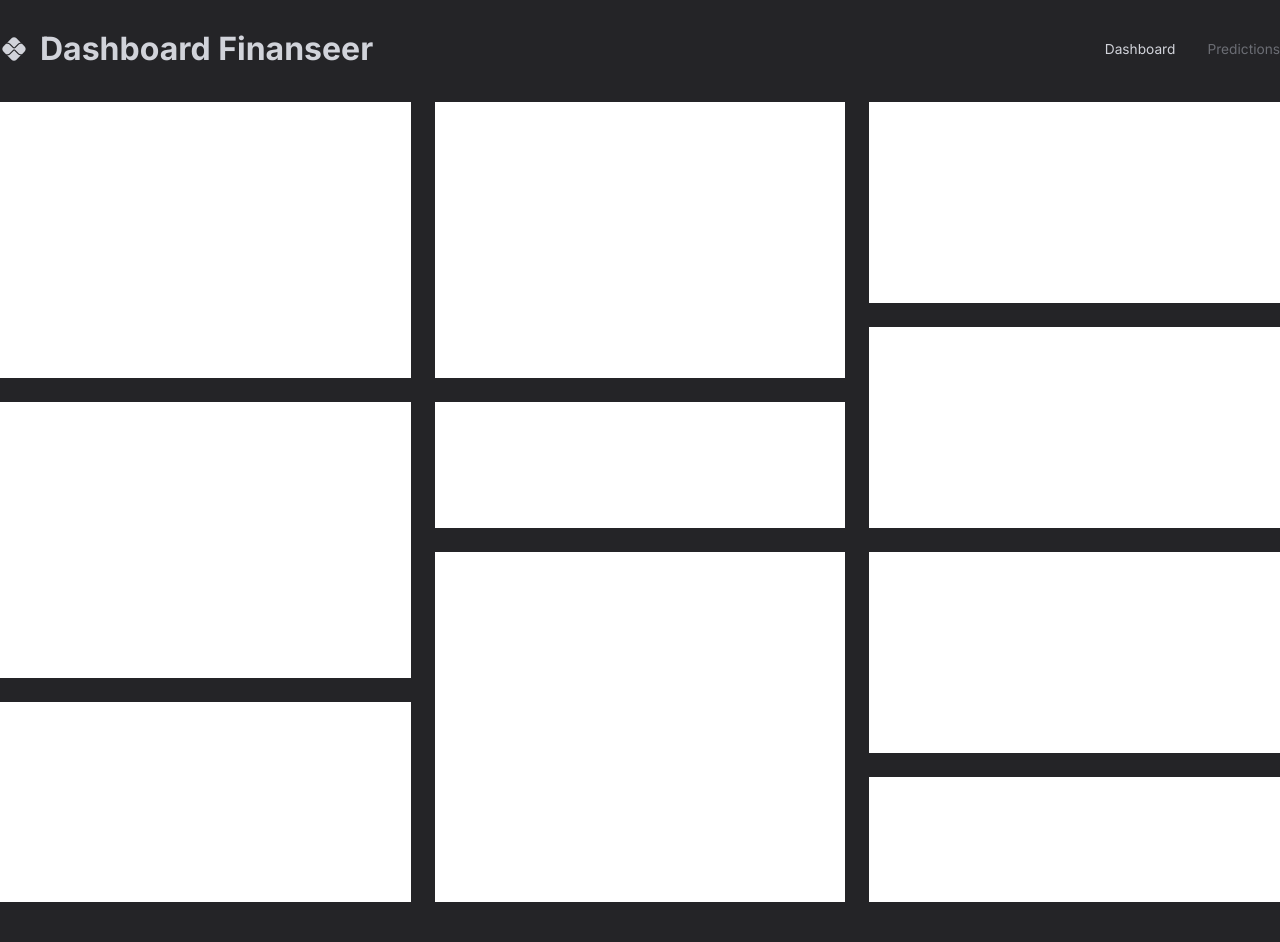
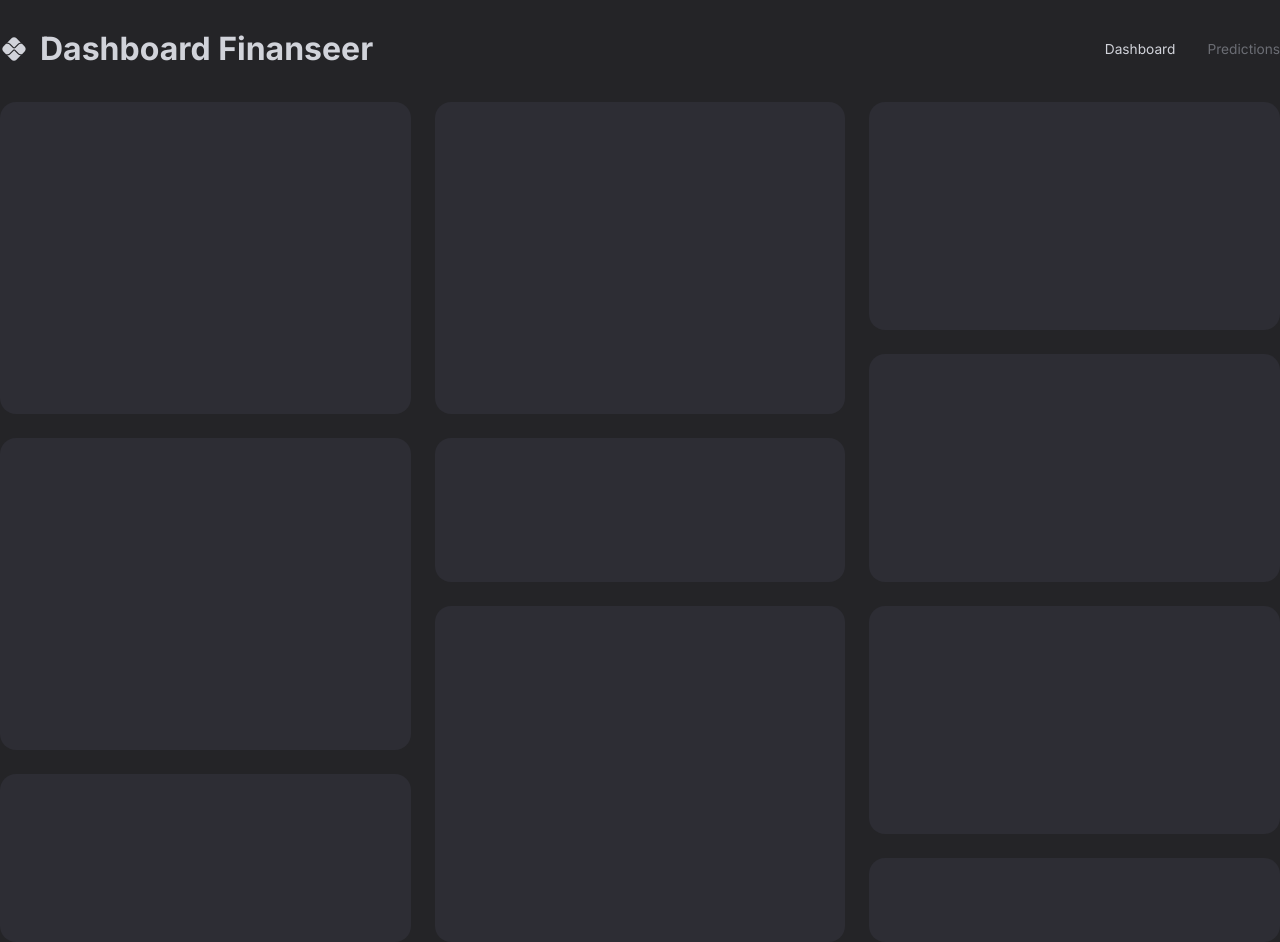
Before and after one commit to danielandersonBC96/Project-React-Vite--Dashboard-Full-Stack-Dev-, a React (Vite) app: page / in a window 1280 px wide. Before the commit the page ends 902 px from the top, so only its background shows below. Built offline with nearby package versions, Linux system fonts and the light colour scheme.

Commit message:
correctioon layout and add new components

```diff
--- /dev/null
+++ b/src/Components/DashboardBox.tsx
@@ -0,0 +1,12 @@
+import { Box } from '@mui/material'
+import {styled} from '@mui/system'
+
+const  DashboardBox = styled (Box) (({ theme }) => ({
+
+    backgroundColor: theme.palette.background.light,
+    borderRadius: "1rem",
+    boxShadow : "0.15rem 0.2rem 0.15 0.1rem rgba(0,0,0, .8)"
+
+}))
+
+export default DashboardBox
--- a/src/Pages/Dashboard/index.tsx
+++ b/src/Pages/Dashboard/index.tsx
@@ -1,13 +1,9 @@
-import { Box , useTheme} from '@mui/material';
+import DashboardBox from '@/Components/DashboardBox';
+import { Box , useMediaQuery } from '@mui/material';
 
 
-type Props = {
 
-
-}
-
-
-const gridTemplate = `
+const gridTemplateLargeScreens = `
    " a b c "
    " a b c "
    " a b c "
@@ -21,35 +17,79 @@
    " g h j "
 
 `
+const gridTemmplateSmallScreens = `
 
-const Dashboard = ( props: Props) => {
-    const { palette } = useTheme()
+"a"
+"a"
+"a"
+"a"
+"b"
+"b"
+"b"
+"b"
+"c"
+"c"
+"c"
+"d"
+"d"
+"d"
+"e"
+"e"
+"f"
+"f"
+"f"
+"g"
+"g"
+"g"
+"h"
+"h"
+"h"
+"h"
+"i"
+"i"
+"j"
+"j"
 
-    return (
-    <Box
-    width={'100%'}
-    height={'100%'}
-    display={'grid'}
-    gap= '1.5rem'
-    sx={{
-         gridTamplateColumns: " repeat( 3, minmax (370px, 1fr ))",
-         gridTampplateRows: "repeat(10 , minmax (60px, 1fr ) )",
-         gridTemplateAreas:gridTemplate,
+`
 
-      }}
-    >
-       <Box bgcolor="#fff" gridArea='a' >  </Box>
-       <Box bgcolor="#fff" gridArea='b' >  </Box>
-       <Box bgcolor="#fff" gridArea='c' >  </Box>
-       <Box bgcolor="#fff" gridArea='d' >  </Box>
-       <Box bgcolor="#fff" gridArea='e' >  </Box>
-       <Box bgcolor="#fff" gridArea='f' >  </Box>
-       <Box bgcolor="#fff" gridArea='g' >  </Box>
-       <Box bgcolor="#fff" gridArea='h' >  </Box>
-       <Box bgcolor="#fff" gridArea='i' >  </Box>
-       <Box bgcolor="#fff" gridArea='j' >  </Box>
-    </Box>
-    )
-}
+const Dashboard = () => {
+   const isAboveMediumScreens = useMediaQuery("(min-width: 1200px)");
+   return (
+     <Box
+       width="100%"
+       height="100%"
+       display="grid"
+       gap="1.5rem"
+       sx={
+         isAboveMediumScreens
+           ? {
+               gridTemplateColumns: "repeat(3, minmax(370px, 1fr))",
+               gridTemplateRows: "repeat(10, minmax(60px, 1fr))",
+               gridTemplateAreas: gridTemplateLargeScreens,
+             }
+           : {
+               gridAutoColumns: "1fr",
+               gridAutoRows: "80px",
+               gridTemplateAreas: gridTemmplateSmallScreens,
+             }
+       }
+     >
+      <DashboardBox gridArea='a'></DashboardBox>
+      <DashboardBox gridArea='b'></DashboardBox>
+      <DashboardBox gridArea='c'></DashboardBox>
+      <DashboardBox gridArea='d'></DashboardBox>
+      <DashboardBox gridArea='e'></DashboardBox>
+      <DashboardBox gridArea='f'> </DashboardBox>
+      <DashboardBox gridArea='g'></DashboardBox>
+      <DashboardBox gridArea='h'> </DashboardBox>
+      <DashboardBox gridArea='i'></DashboardBox>
+      <DashboardBox gridArea='j'></DashboardBox>
+      <DashboardBox></DashboardBox>
 
-export default Dashboard
+
+
+     </Box>
+   );
+ };
+
+ export default Dashboard;
```
